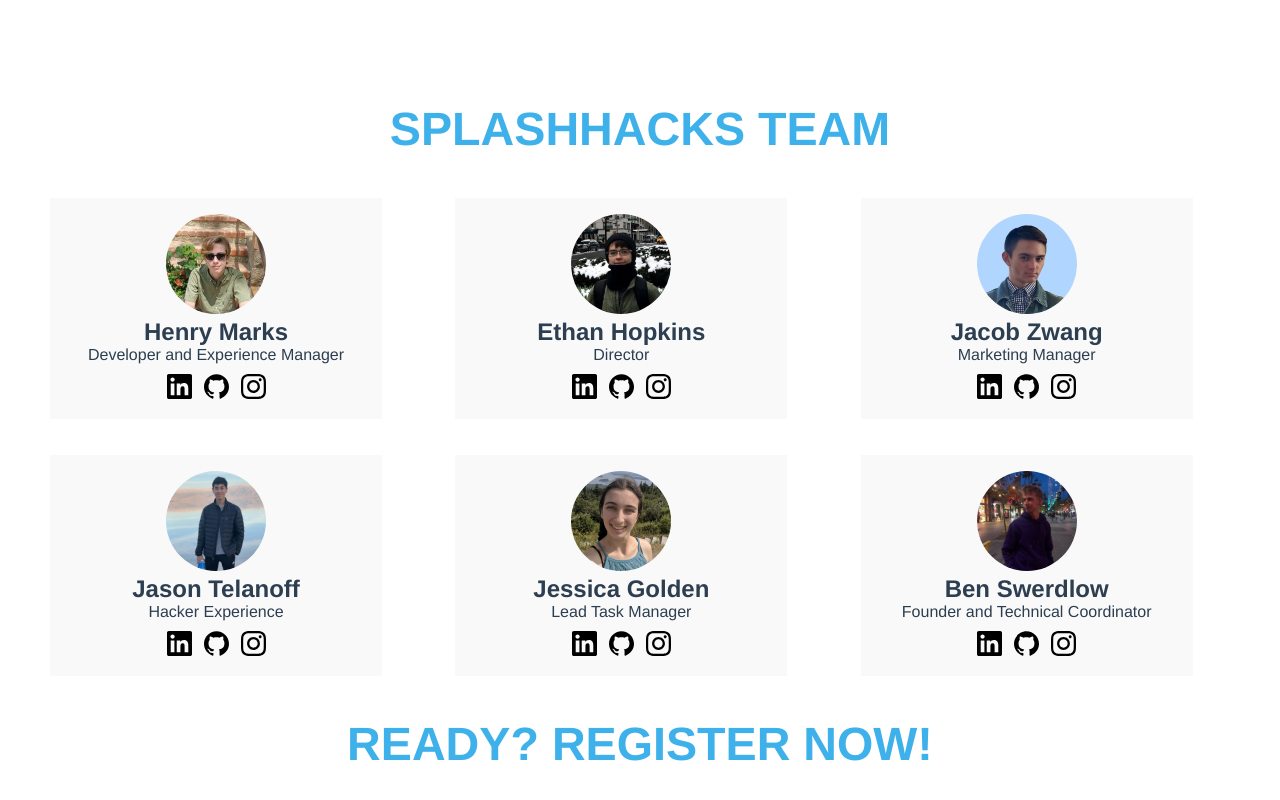
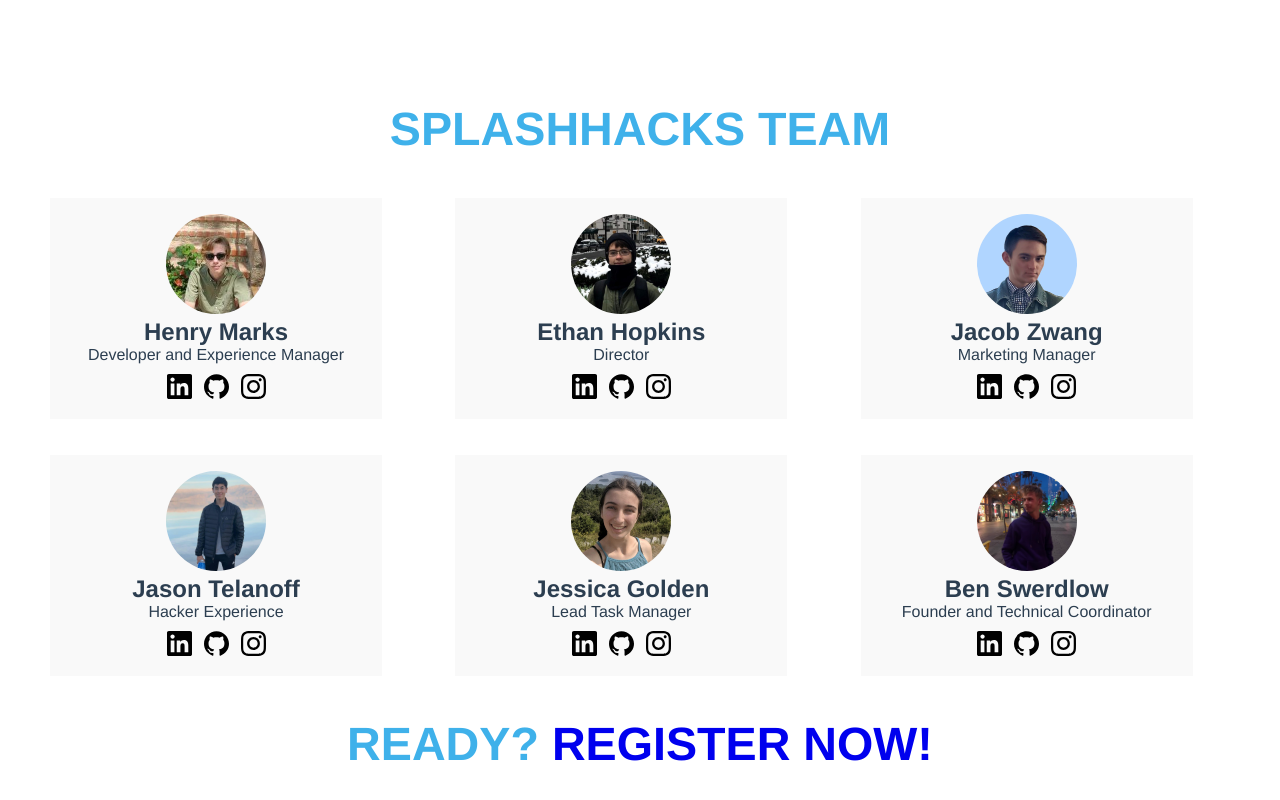
Before and after one commit to splashhacks/web, a Vue app: page / in a window 1280 px wide. Shown: the part 3290-4090 px from the top of the page. Built offline with nearby package versions, Linux system fonts and the light colour scheme.

Commit message:
register button

```diff
--- a/src/pages/Home.vue
+++ b/src/pages/Home.vue
@@ -34,7 +34,7 @@
     </div>
     <div>
       <div class="card">
-        <h1 class="subtitle">Ready? Register now!</h1>
+        <h1 class="subtitle">Ready? <a class="register" href="https://forms.gle/HpvPySwZnRnmfyGB9">Register now!</a></h1>
       </div>
     </div>
   </div>
@@ -53,6 +53,10 @@ export default {
 </script>
 
 <style scoped>
+.register {
+  text-decoration: none;
+
+}
 #centerTable {
   width: 70vw;
   margin-left: auto;
```
